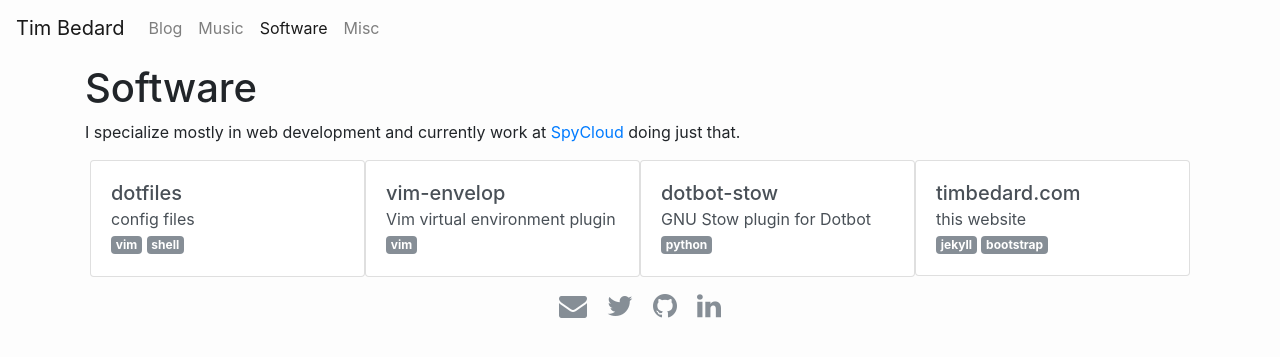
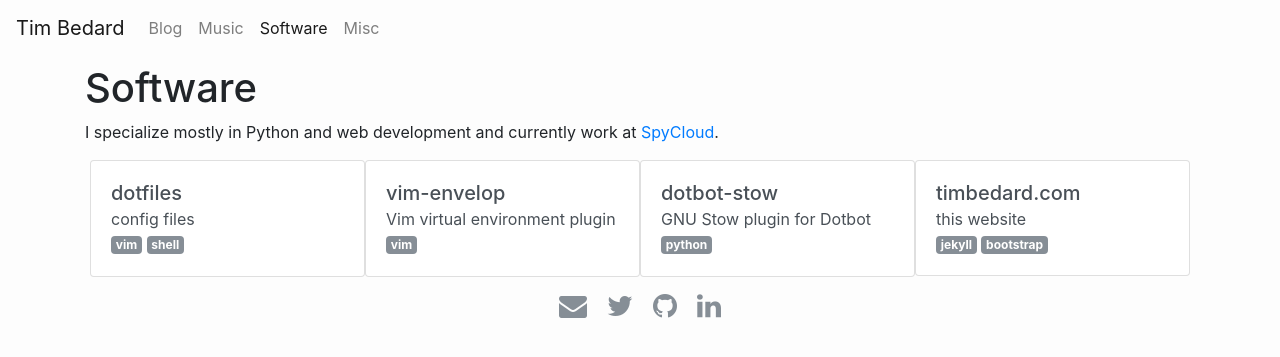
Before and after one commit to qbedard/timbedard.github.io, a Jekyll site: the page built from software.md, in a window 1280 px wide. Shown: the top 357 px of the page. Built offline with Jekyll 4.4.1, drawn with Linux system fonts in a browser that asks for light colours; nearby versions of some CDN libraries.

Commit message:
add 'Python' to software description

```diff
--- a/software.md
+++ b/software.md
@@ -5,4 +5,4 @@ category: software
 permalink: /software/
 ---
 
-I specialize mostly in web development and currently work at [SpyCloud](https://spycloud.com) doing just that.
+I specialize mostly in Python and web development and currently work at [SpyCloud](https://spycloud.com).
```
